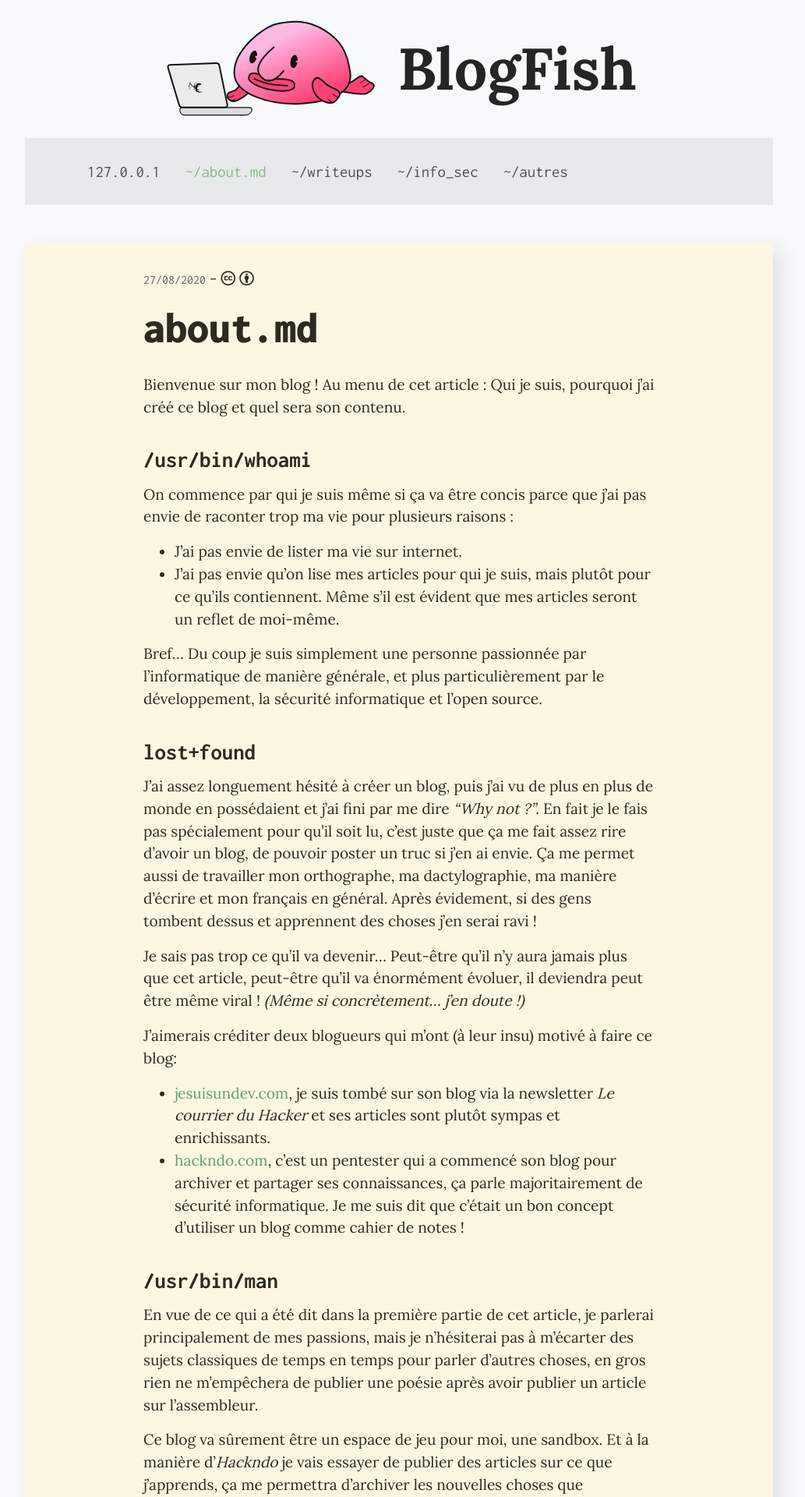
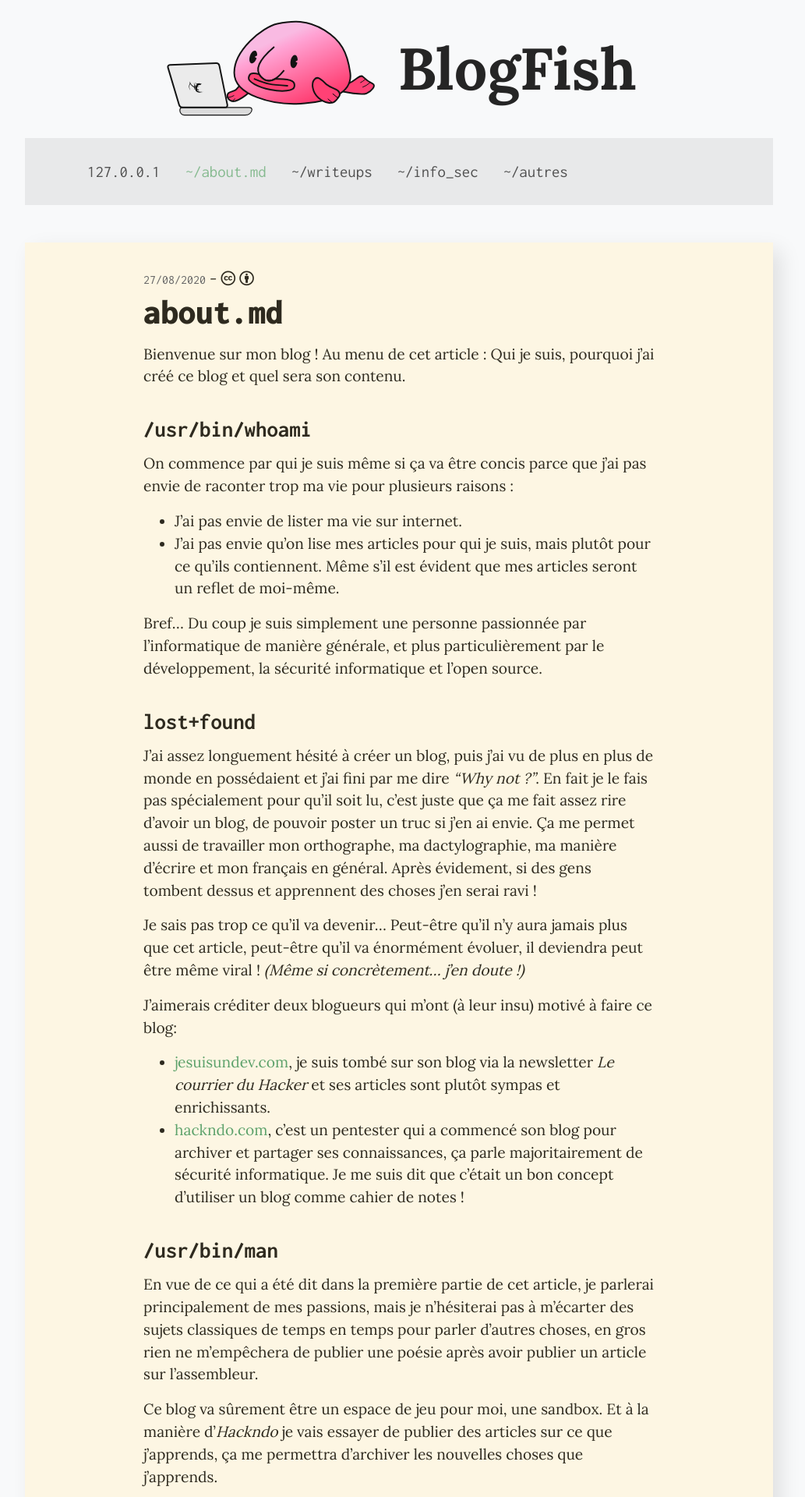
Before and after one commit to adrienluitot/blogfish, a Jekyll site: the page built from _posts/2020-08-27-about.md, in a window 1280 px wide. Shown: the top 1920 px of the page at 78% size, without its empty margins (128-1161 px from the left). Built offline with Jekyll 4.4.1, drawn with Linux system fonts in a browser that asks for light colours.

Commit message:
Ajout d'une description et amélioration CSS

```diff
--- a/_layouts/main.html
+++ b/_layouts/main.html
@@ -2,6 +2,8 @@
 <html>
     <head>
         <meta charset="utf-8">
+        <meta name="description" content="Bienvenue sur le blog d'une personne souhaitant partager ses connaisances sur l'informatique, la cybersécu et tout un tas d'autres choses !">
+
         <title> BlogFish - {{ page.title }}</title>
 
         <link rel="shortcut icon" type="image/png" href="/assets/images/favicon.png">
--- a/_sass/main.scss
+++ b/_sass/main.scss
@@ -237,9 +237,10 @@
     }
 
     h1 {
-        font-size: 3.5rem;
+        font-size: 2.8rem;
         font-weight: 900;
         margin-bottom: 1rem;
+        line-height: 1;
     }
 
     h2 {
```
